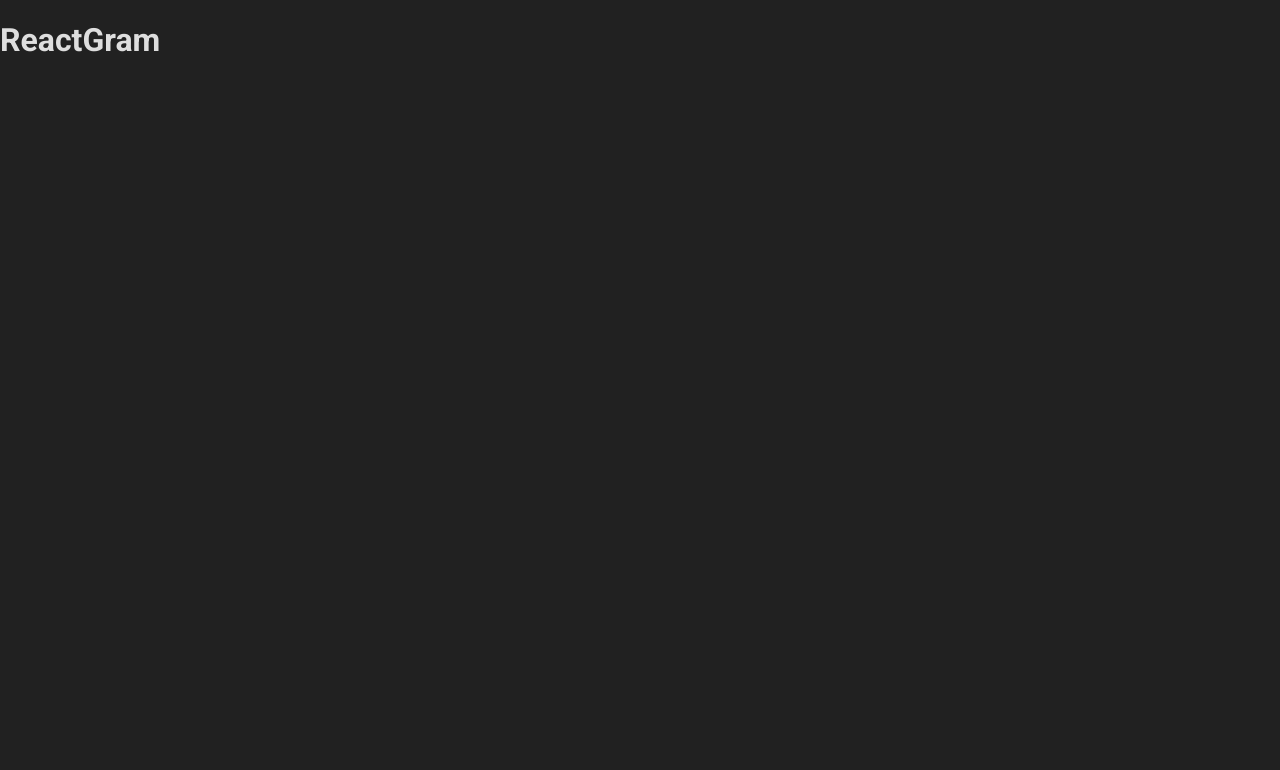
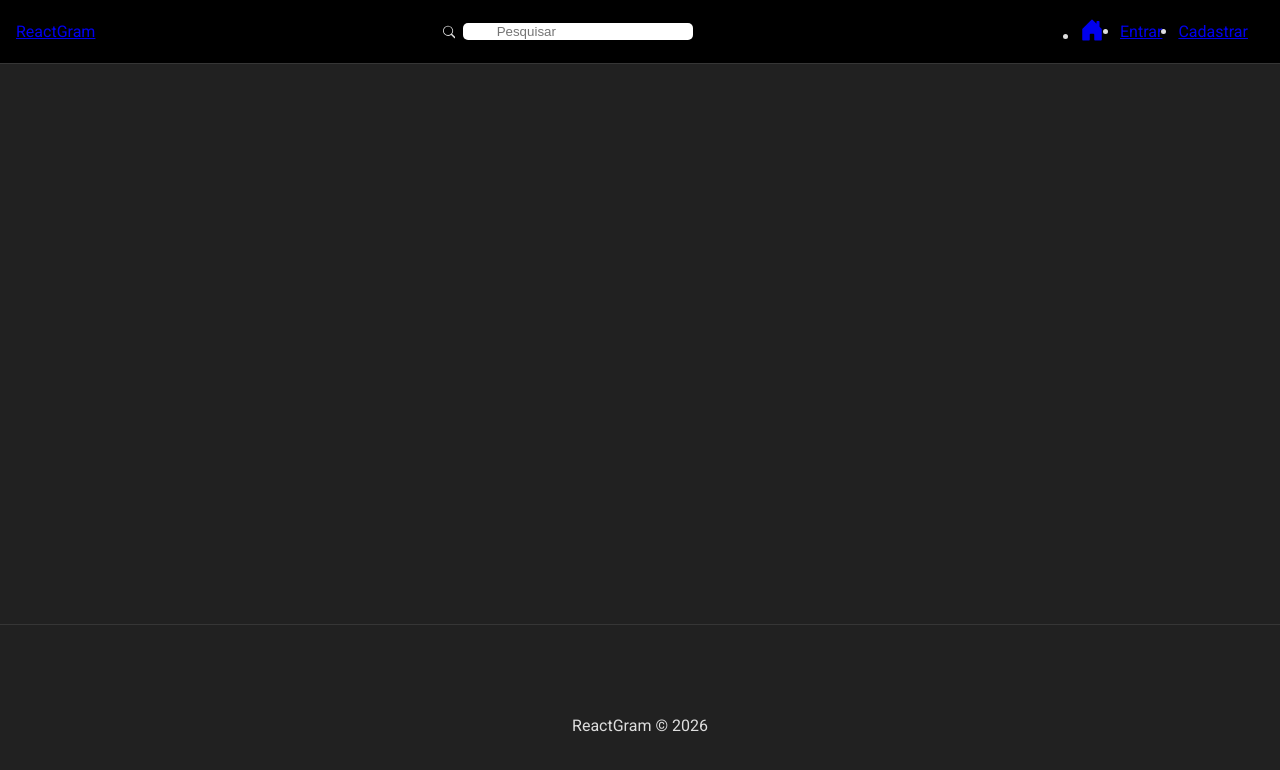
Before and after one commit to andrew-marquezin/ReactGram, a React (Vite) app in the folder frontend/: page /register in a window 1280 px wide. Shown: the top 770 px of the page. Built offline with nearby package versions, Linux system fonts and the light colour scheme.

Commit message:
feat: add Navbar and Footer components

```diff
--- a/frontend/src/App.css
+++ b/frontend/src/App.css
@@ -0,0 +1,3 @@
+.container {
+  min-height: 70vh;
+}
--- a/frontend/src/App.tsx
+++ b/frontend/src/App.tsx
@@ -1,11 +1,25 @@
 import "./App.css";
+import { BrowserRouter, Route, Routes } from "react-router-dom";
+import Home from "./pages/Home";
+// import Login from "./pages/Auth/Login";
+// import Register from "./pages/Auth/Register";
+import Navbar from "./components/Navbar";
+import Footer from "./components/Footer";
 
-function App() {
+export default function App() {
   return (
     <div className="App">
-      <h1>ReactGram</h1>
+      <BrowserRouter>
+        <Navbar />
+        <div className="container">
+          <Routes>
+            <Route path="/" element={<Home />} />
+            {/* <Route path="/login" element={<Login />} />
+            <Route path="/register" element={<Register />} /> */}
+          </Routes>
+        </div>
+        <Footer />
+      </BrowserRouter>
     </div>
   );
 }
-
-export default App;
--- /dev/null
+++ b/frontend/src/components/Footer/Footer.css
@@ -0,0 +1,8 @@
+#footer {
+  background-color: #212121;
+  height: 200px;
+  display: flex;
+  justify-content: center;
+  align-items: center;
+  border-top: 1px solid #363636;
+}
--- /dev/null
+++ b/frontend/src/components/Footer/index.tsx
@@ -0,0 +1,9 @@
+import "./Footer.css";
+
+export default function Footer() {
+  return (
+    <footer id="footer">
+      <p>ReactGram &copy; 2026</p>
+    </footer>
+  );
+}
--- /dev/null
+++ b/frontend/src/components/Navbar/Navbar.css
@@ -0,0 +1,47 @@
+#nav {
+  display: flex;
+  justify-content: space-between;
+  align-items: center;
+  background-color: #000;
+  border-bottom: 1px solid #363636;
+  padding: 0.1em 1em;
+}
+
+#search-form {
+  display: flex;
+  align-items: center;
+  gap: 0.5em;
+  position: relative;
+  width: 20%;
+}
+
+/* #search-form svg {
+  position: absolute;
+  top: 2.5px;
+  left: -25px;
+} */
+
+#search-form input {
+  padding-left: 2.5em;
+  border: none;
+  border-radius: 5px;
+  width: 100%;
+  margin: 0;
+}
+
+#nav-links {
+  display: flex;
+  align-items: center;
+}
+
+#nav-links li {
+  margin-right: 1em;
+}
+
+#nav-links span {
+  cursor: pointer;
+}
+
+#nav-links svg {
+  font-size: 1.5em;
+}
--- /dev/null
+++ b/frontend/src/components/Navbar/index.tsx
@@ -0,0 +1,33 @@
+import "./Navbar.css";
+import { Link, NavLink } from "react-router-dom";
+import {
+  BsSearch,
+  BsHouseDoorFill,
+  BsFillPersonFill,
+  BsFillCameraFill,
+} from "react-icons/bs";
+
+export default function Navbar() {
+  return (
+    <nav id="nav">
+      <Link to="/">ReactGram</Link>
+      <form id="search-form">
+        <BsSearch />
+        <input type="text" placeholder="Pesquisar" />
+      </form>
+      <ul id="nav-links">
+        <li>
+          <NavLink to="/">
+            <BsHouseDoorFill />
+          </NavLink>
+        </li>
+        <li>
+          <NavLink to="/login">Entrar</NavLink>
+        </li>
+        <li>
+          <NavLink to="/register">Cadastrar</NavLink>
+        </li>
+      </ul>
+    </nav>
+  );
+}
--- /dev/null
+++ b/frontend/src/pages/Home/index.tsx
@@ -0,0 +1,9 @@
+import "./Home.css";
+
+export default function Home() {
+  return (
+    <div>
+      <h1>Home</h1>
+    </div>
+  );
+}
```
Also changed, not shown: frontend/src/pages/Home/Home.css (added).
